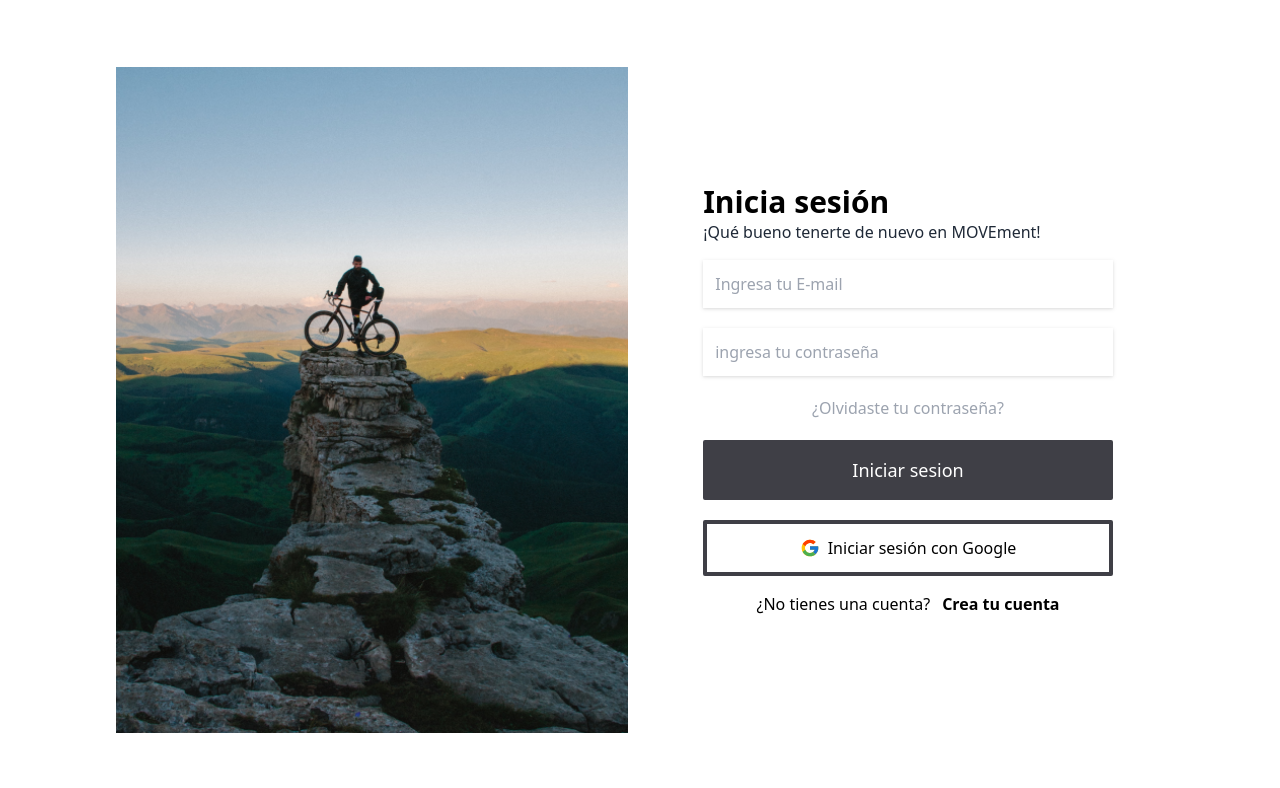
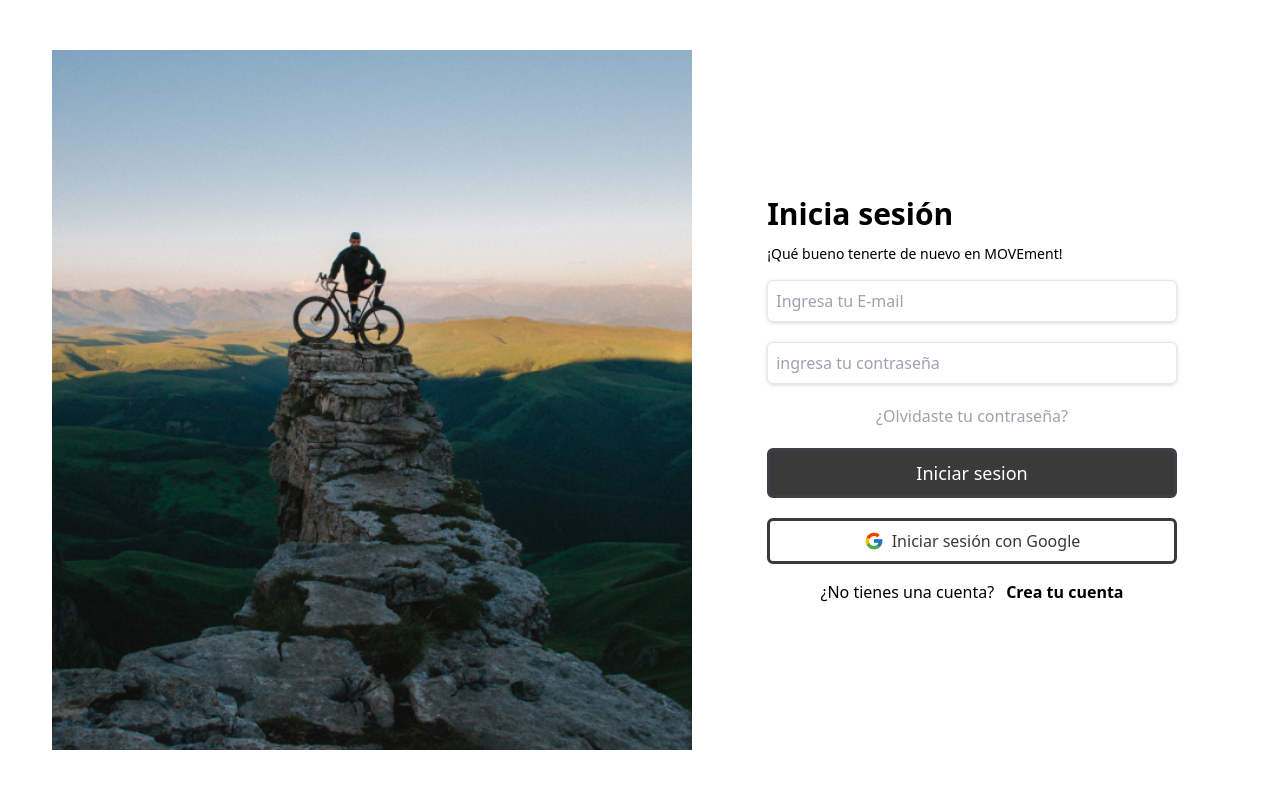
Before and after one commit to No-Country/c8-t-54-pern, a React (Vite) app in the folder client/: page /login in a window 1280 px wide. Shown: the top 788 px of the page. Built offline with nearby package versions, Linux system fonts and the light colour scheme; no server answers.

Commit message:
settings of style Login page and component form

```diff
--- a/client/src/components/FormLogin.tsx
+++ b/client/src/components/FormLogin.tsx
@@ -29,11 +29,11 @@ const FormLogin: React.FC<IProps> = ({input,setInput}:IProps) => {
 
   return (
     <form className="flex flex-col gap-5 relative  w-4/5 sm:w-full lg:items-center" onSubmit={handleSubmit}>
-        <input type="email" name="email" placeholder="Ingresa tu E-mail" className="p-3 placeholder:rgba(170,170,170,1) drop-shadow sm:w-full lg:w-4/5" onChange={handleChange} value={input.email}/>
-        <input type="password" name="password" placeholder="ingresa tu contraseña" className="p-3 placeholder:rgba(170,170,170,1) drop-shadow sm:w-full lg:w-4/5" onChange={handleChange} value={input.password}/>
+        <input type="email" name="email" placeholder="Ingresa tu E-mail" className="p-2 placeholder:rgba(170,170,170,1) rounded-md drop-shadow sm:w-full lg:w-4/5  border-[0.1px] placeholder:font-medium" onChange={handleChange} value={input.email}/>
+        <input type="password" name="password" placeholder="ingresa tu contraseña" className="p-2 placeholder:rgba(170,170,170,1) rounded-md drop-shadow sm:w-full lg:w-4/5  border-[0.1px] placeholder:font-medium" onChange={handleChange} value={input.password}/>
         <p className='text-gray-400'>¿Olvidaste tu contraseña?</p>
-        <button className="bg-zinc-700 text-white p-3 rounded-sm text-lg hover:bg-white hover:text-black hover: border-4 border-zinc-700 lg:w-4/5 sm:w-full">Iniciar sesion</button>
-        <button className="rounded-sm border-4 border-zinc-700 p-3 hover:bg-zinc-700 hover:text-white cursor-pointer flex items-center justify-center gap-2 sm:w-full lg:w-4/5 ">
+        <button className="bg-[#3A3A3A] text-white p-2 rounded-md text-lg hover:bg-white hover:text-[#383838] hover: border-[3px] border-zinc-700 lg:w-4/5 sm:w-full">Iniciar sesion</button>
+        <button className="rounded-md border-[3px] border-[#3A3A3A] p-2 hover:bg-[#3A3A3A] text-[#383838] hover:text-white cursor-pointer flex items-center justify-center gap-2 sm:w-full lg:w-4/5 ">
           <FcGoogle className="text-xl"/>
           Iniciar sesión con Google
         </button>
--- a/client/src/pages/Login.tsx
+++ b/client/src/pages/Login.tsx
@@ -1,28 +1,32 @@
 import { useState } from "react";
 import FormLogin from "../components/FormLogin";
 import { UserInfo } from "../models/userInfo";
-import {Link} from 'react-router-dom'
-interface stateForm  {
-  user:UserInfo
+import { Link } from "react-router-dom";
+interface stateForm {
+  user: UserInfo;
 }
 
 function Login() {
-  const [input, setInput] = useState<stateForm['user']>({
-    email:"",
+  const [input, setInput] = useState<stateForm["user"]>({
+    email: "",
     password: "",
   });
   return (
-    <main className="flex h-screen justify-center items-center sm:w-full md:gap-4 lg:gap-6">
-      <div className=" w-2/5 h-5/6 bg-hero-login bg-no-repeat bg-cover bg-center justify-center items-center hidden md:block"></div>
-      <div className="items-center flex gap-4 flex-col sm:w-full md:w-2/5 ">
-        <div className="w-4/5 sm:-w-full">
+    <main className="flex h-screen justify-center items-center sm:w-full md:gap-4 lg:gap-6 ">
+      <div className=" w-2/4 h-5/6 md:h-[700px] bg-hero-login bg-no-repeat bg-cover bg-center justify-center items-center hidden md:block"></div>
+      <div className="items-center flex  flex-col sm:w-full gap-4 md:w-2/5 md:h-auto md:gap-2 lg:gap-4 lg:w-[30%] lg:h-[70%] xl:w-2/5 xl:h-[full] xl:justify-center ">
+        <div className="w-4/5 sm:-w-full flex flex-col md:gap-3">
           <h2 className="text-3xl font-bold">Inicia sesión</h2>
-          <p className="text-gray-800 ">¡Qué bueno tenerte de nuevo en MOVEment!</p>
+          <p className=" font-medium text-sm">
+            ¡Qué bueno tenerte de nuevo en MOVEment!
+          </p>
         </div>
-          <FormLogin input={input} setInput={setInput}/>
+        <FormLogin input={input} setInput={setInput} />
         <div className="flex gap-3">
           <p>¿No tienes una cuenta?</p>
-          <Link to={'/register'} className="font-semibold">Crea tu cuenta</Link>
+          <Link to={"/register"} className="font-semibold">
+            Crea tu cuenta
+          </Link>
         </div>
       </div>
     </main>
```
